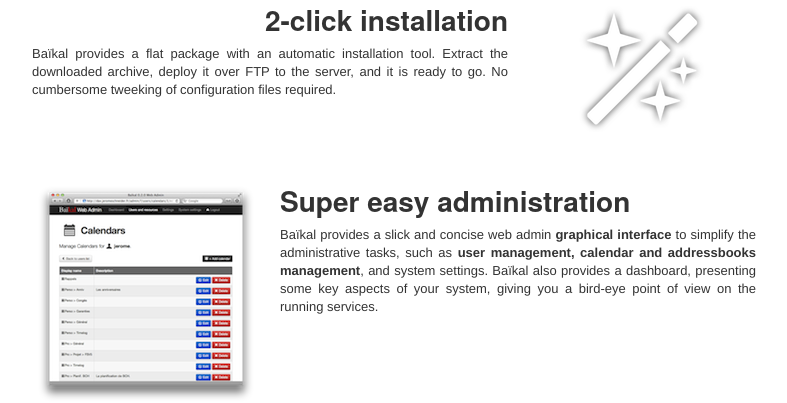
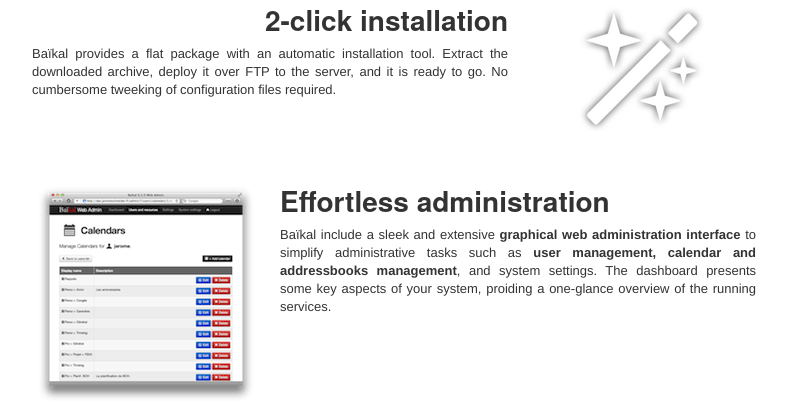
Before and after one commit to netgusto/baikal.codr.fr, a PHP site: page / in a window 1280 px wide. Shown: the part 1195-1598 px from the top of the page, without its empty margins (246-1033 px from the left). Run offline with PHP 8.4, Linux system fonts and the light colour scheme; some libraries are stand-ins or nearby versions.

Commit message:
Does not even need to be administrated.

```diff
--- a/html/index.php
+++ b/html/index.php
@@ -128,8 +128,8 @@
 					</p>
 				</div>
 				<div class="span8 textual">
-					<h3>Super easy administration</h3>
-					<p>Baïkal provides a slick and concise web admin <strong>graphical interface</strong> to simplify the administrative tasks, such as <strong>user management, calendar and addressbooks management</strong>, and system settings. Baïkal also provides a dashboard, presenting some key aspects of your system, giving you a bird-eye point of view on the running services.</p>
+					<h3>Effortless administration</h3>
+					<p>Baïkal include a sleek and extensive <strong>graphical web administration interface</strong> to simplify administrative tasks such as <strong>user management, calendar and addressbooks management</strong>, and system settings. The dashboard presents some key aspects of your system, proiding a one-glance overview of the running services.</p>
 				</div>
 			</div>
 		</div>
```
